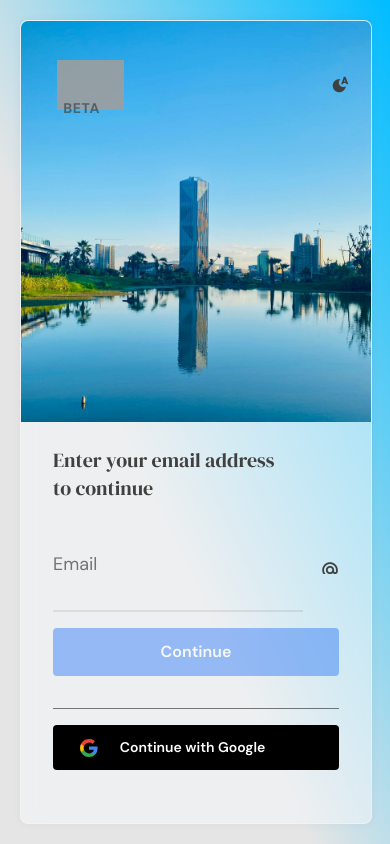
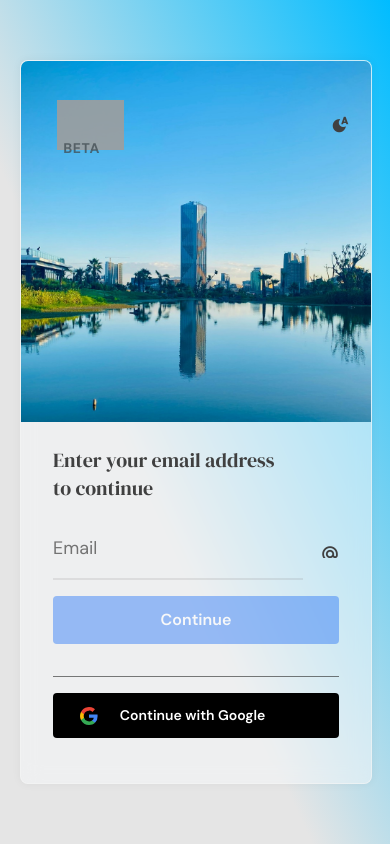
Before and after one commit to salt-finance/investor-ui, a Svelte app: page / in a window 390 px wide. Built offline with nearby package versions, Linux system fonts and the light colour scheme; no server answers; grey boxes are pictures that could not be loaded; what tailwindcss-motion would draw is missing.

Commit message:
Cleanup image size handling. Cleanup signup page on mobile

```diff
--- a/src/components/Cards/CardTable.svelte
+++ b/src/components/Cards/CardTable.svelte
@@ -46,10 +46,12 @@
                   : ''}"
               >
                 {#if column.type === 'image'}
-                  <RoundedImage
-                    src={row[column.key]}
-                    fallBackText={row[column.imageFallBackProp]}
-                  />
+                  <div class="items-center justify-center flex h-full">
+                    <RoundedImage
+                      src={row[column.key]}
+                      fallBackText={row[column.imageFallBackProp]}
+                    />
+                  </div>
                 {:else if column.type === 'action' && actionSnippet}
                   {@render actionSnippet(row)}
                 {:else if column.format === 'currency'}
--- a/src/components/Inputs/BaseInput.svelte
+++ b/src/components/Inputs/BaseInput.svelte
@@ -26,7 +26,7 @@
         {placeholder}
         {onchange}
         class:large_input={large}
-        class="py-3 bg-transparent {large
+        class="bg-transparent {large
           ? 'large_input'
           : 'border-0 focus:outline-none w-full'}"
       />
--- a/src/components/RoundedImage.svelte
+++ b/src/components/RoundedImage.svelte
@@ -1,5 +1,5 @@
 <span
-  class="inline-flex max-h-full items-center justify-center rounded-full shadow-sm aspect-square"
+  class="inline-flex max-h-14 min-w-10 items-center justify-center rounded-full shadow-sm aspect-square"
 >
   {#if src}
     <img
@@ -10,7 +10,7 @@
     />
   {:else}
     <span
-      class="h-auto rounded-full glass-effect flex items-center justify-center font-bold"
+      class="h-full aspect-square rounded-full glass-effect flex items-center justify-center font-bold"
     >
       {fallBackText?.at(0)?.toUpperCase() ?? 'P'}
     </span>
--- a/src/styles/input.css
+++ b/src/styles/input.css
@@ -19,7 +19,7 @@ Input {
         }
 
         Input {
-      @apply border-opacity-100 pb-4;
+            @apply border-opacity-100 pb-1 sm:pb-4;
         }
     }
 
@@ -32,7 +32,7 @@ Input {
             @apply body-text;
         }
 
-    @apply w-full text-lg lg:text-2xl border-b-2 py-8 border-neutral-500  border-opacity-15 transition-all outline-none duration-300 border-0;
+        @apply w-full text-lg lg:text-2xl border-b-2 py-4 sm:py-8 border-neutral-500  border-opacity-15 transition-all outline-none duration-300 border-0;
     }
 }
 
--- a/src/views/auth/Signin.svelte
+++ b/src/views/auth/Signin.svelte
@@ -1,9 +1,7 @@
 <div
-  class="flex flex-col body-colors bg-gradient-to-bl from-0% to-60% dark:to-40% p-5 lg:p-8 content-center items-center w-screen flex-wrap h-screen overflow-hidden justify-center"
+  class="flex flex-col body-colors bg-gradient-to-bl from-0% to-60% dark:to-40% p-5 lg:p-8 content-center w-screen flex-wrap h-screen overflow-hidden justify-center"
 >
-  <div
-    class="xl:max-w-screen-2xl xl:max-h-[1400px] w-full h-full aspect-square"
-  >
+  <div class="xl:max-w-screen-2xl xl:max-h-[1400px] w-full h-[90%]">
     <div
       class="h-full w-full md:justify-stretch justify-between gap-4 relative"
     >
@@ -22,7 +20,7 @@
           class="flex flex-row flex-wrap h-full w-full glass-effect overflow-hidden"
         >
           <div
-            class="lg:w-1/2 h-1/2 flex-col overflow-hidden w-full lg:h-full lg:flex items-center justify-center content-start flex-wrap"
+            class="lg:w-1/2 h-1/2 flex-col w-full lg:h-full lg:flex items-center justify-center content-start flex-wrap"
           >
             {#if src !== undefined}
               <img
@@ -34,7 +32,7 @@
             {/if}
           </div>
           <form
-            class="flex flex-col justify-start lg:justify-center gap-4 w-full h-1/2 sm:w-3/4 lg:w-2/5 self-center mx-auto lg:h-full px-8 md:px-12 py-6 mb-3"
+            class="overflow-y-auto flex flex-col justify-start lg:justify-center gap-4 w-full h-1/2 sm:w-3/4 lg:w-2/5 self-center mx-auto lg:h-full px-8 md:px-12 py-6 lg:mb-3"
           >
             <h1
               class="text-xl md:text-2xl/tight font-serif font-extralight max-w-[60vw]"
```
Lines whose indentation alone changed are shown as unchanged.
